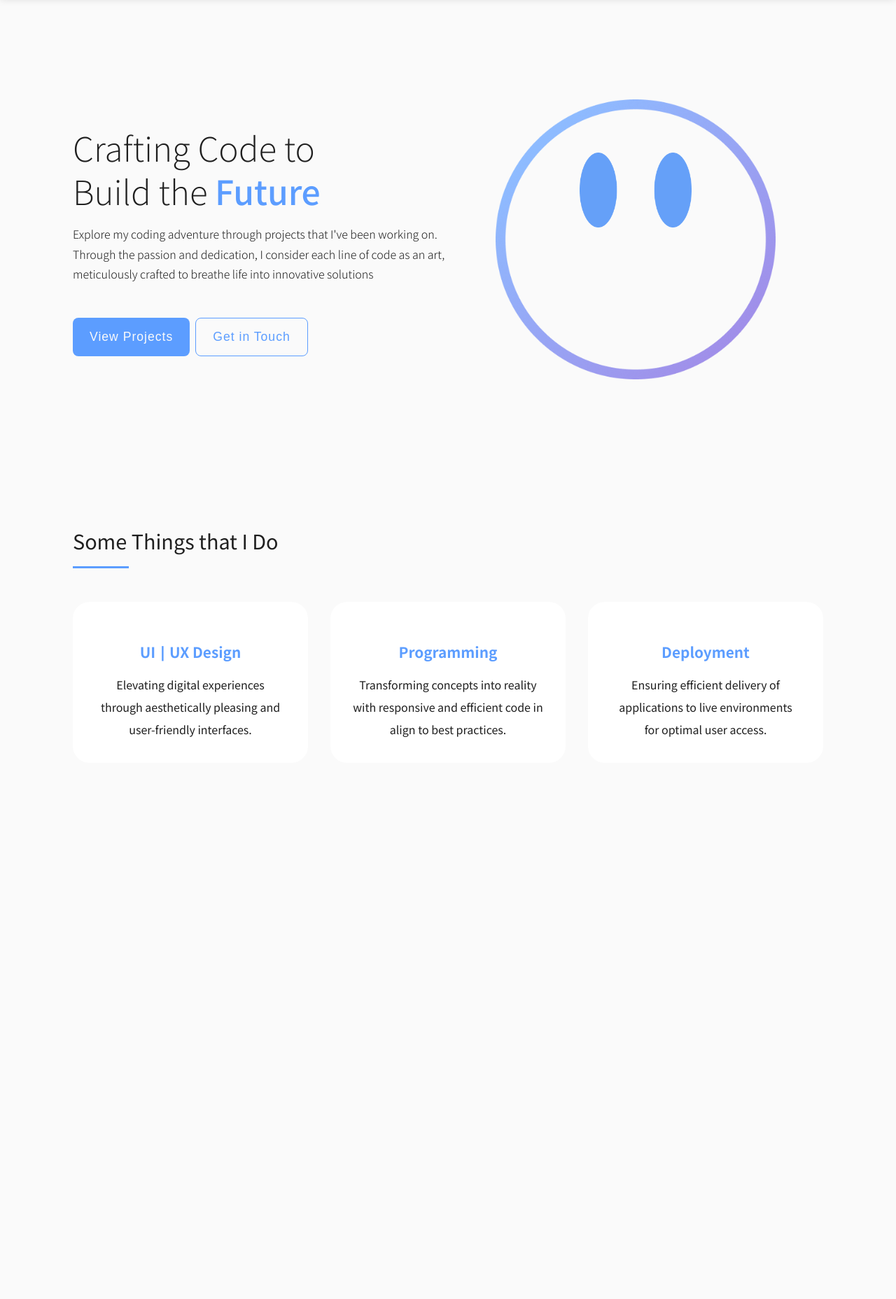
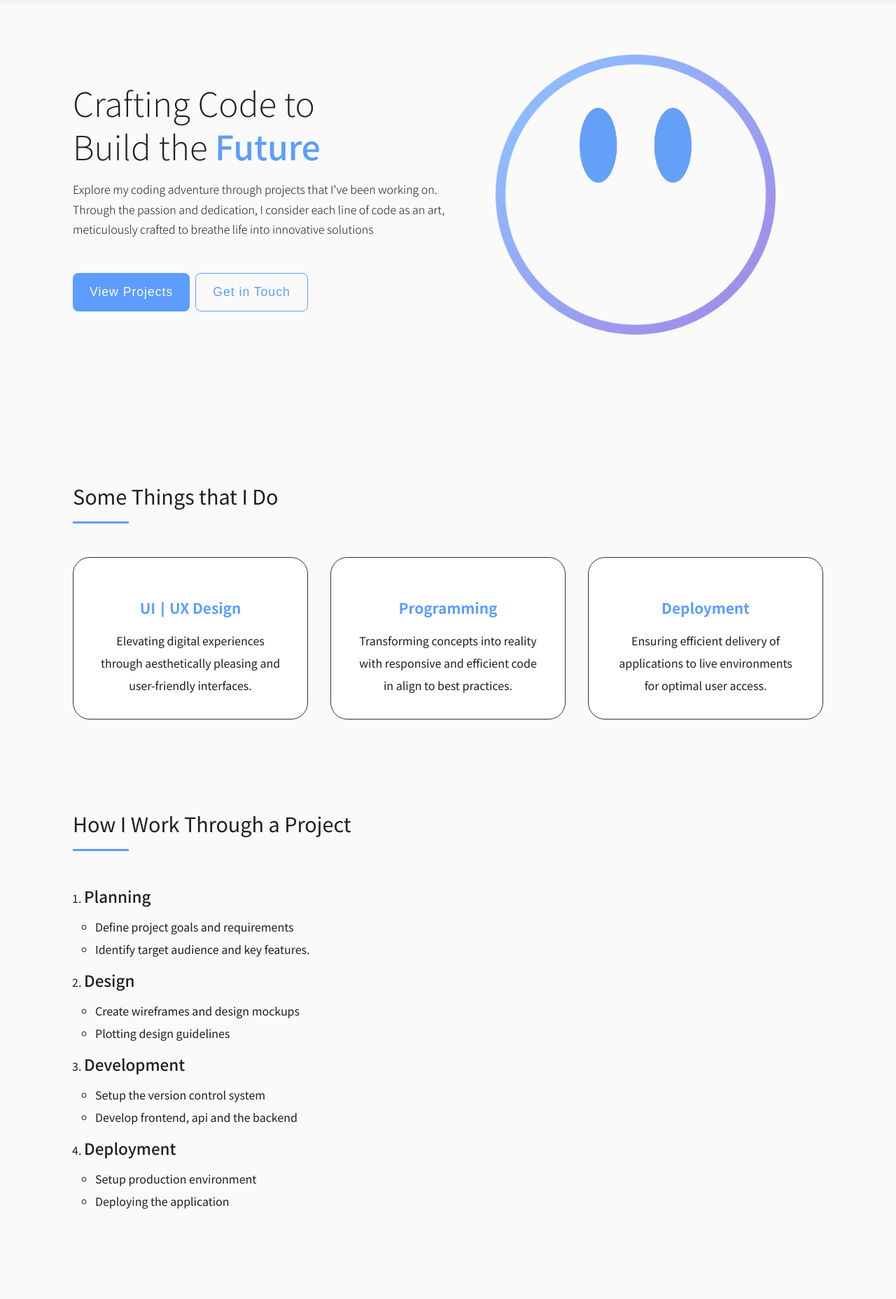
Before and after one commit to jetsgarcia/lab2, a PHP site: page / in a window 1280 px wide. Shown: the part 64-1920 px from the top of the page at 70% size. Before the commit the page ends 1117 px from the top, so only its background shows below. Run offline with PHP 8.4, Linux system fonts and the light colour scheme; some libraries are stand-ins or nearby versions.

Commit message:
Added How I Work section

```diff
--- a/week5/assets/css/styles.css
+++ b/week5/assets/css/styles.css
@@ -26,7 +26,7 @@ body {
   --primary-color: hsl(216, 100%, 68%);
   --hover-color: hsl(224, 100%, 57%);
   --grayed-color: hsl(0, 0%, 100%);
-  --grayed-color-hover: hsl(0, 0%, 90%);
+  --grayed-color-hover: hsl(0, 0%, 100%);
 }
 
 .dark-mode {
@@ -209,7 +209,7 @@ body {
   align-items: center;
   color: var(--text-color);
   margin: 0 auto;
-  margin-top: 8rem;
+  margin-top: 4rem;
   margin-bottom: 8rem;
   padding: var(--laptop-padding);
   max-width: 1200px;
@@ -325,8 +325,11 @@ body {
   text-align: center;
   transition: all 0.3s ease-in-out;
 }
-#home .things-i-do .container > div:hover {
-  background-color: var(--grayed-color-hover);
+#home .things-i-do .container > div.light {
+  border: 1px solid hsl(0, 0%, 20%);
+}
+#home .things-i-do .container > div.light:hover {
+  background-color: var(--body-background-color);
 }
 #home .things-i-do .container > div > lord-icon {
   width: 5rem;
@@ -340,6 +343,44 @@ body {
   margin: 1.5rem 0 1rem;
   font-weight: bold;
   color: var(--primary-color);
+}
+
+#home .how-i-work {
+  margin: 0 auto;
+  margin-top: 8rem;
+  margin-bottom: 8rem;
+  padding: var(--laptop-padding);
+  max-width: 1200px;
+}
+#home .how-i-work h2 {
+  font-size: 1.8rem;
+  font-weight: 400;
+  margin-bottom: 3rem;
+}
+#home .how-i-work h2::after {
+  content: "";
+  display: block;
+  width: 5rem;
+  height: 0.2rem;
+  background-color: var(--primary-color);
+  margin: 1rem 0;
+}
+#home .how-i-work ol {
+  margin-left: 1rem;
+}
+#home .how-i-work ol > li {
+  margin-bottom: 1rem;
+}
+#home .how-i-work ol .list-header {
+  font-size: 1.4rem;
+  font-weight: 500;
+  margin-bottom: 1rem;
+}
+#home .how-i-work ol ul {
+  margin-left: 1rem;
+}
+#home .how-i-work ol ul > li {
+  margin-bottom: 0.5rem;
 }
 
 @media (max-width: 768px) {
--- a/week5/assets/css/styles.scss
+++ b/week5/assets/css/styles.scss
@@ -29,7 +29,7 @@ body {
   --primary-color: hsl(216, 100%, 68%);
   --hover-color: hsl(224, 100%, 57%);
   --grayed-color: hsl(0, 0%, 100%);
-  --grayed-color-hover: hsl(0, 0%, 90%);
+  --grayed-color-hover: hsl(0, 0%, 100%);
 }
 
 .dark-mode {
@@ -74,6 +74,7 @@ body {
 // Partials for laptop view
 @import "../scss_partials/laptop/home/hero";
 @import "../scss_partials/laptop/home/things_i_do";
+@import "../scss_partials/laptop/home/how_i_work";
 
 // Partials for phone view
 @import "../scss_partials/phone/home/hero";
--- a/week5/assets/scss_partials/laptop/home/_hero.scss
+++ b/week5/assets/scss_partials/laptop/home/_hero.scss
@@ -4,7 +4,7 @@
   align-items: center;
   color: var(--text-color);
   margin: 0 auto;
-  margin-top: 8rem;
+  margin-top: 4rem;
   margin-bottom: 8rem;
   padding: var(--laptop-padding);
   max-width: 1200px;
--- a/week5/index.htm
+++ b/week5/index.htm
@@ -175,7 +175,7 @@
         <section class="things-i-do">
           <h2>Some Things that I Do</h2>
           <div class="container">
-            <div class="card 1">
+            <div class="card 1 light">
               <lord-icon
                 src="https://cdn.lordicon.com/oqaajvyl.json"
                 trigger="loop"
@@ -189,7 +189,7 @@
                 user-friendly interfaces.
               </p>
             </div>
-            <div class="card 2">
+            <div class="card 2 light">
               <lord-icon
                 src="https://cdn.lordicon.com/ipbtscff.json"
                 trigger="loop"
@@ -203,7 +203,7 @@
                 code in align to best practices.
               </p>
             </div>
-            <div class="card 3">
+            <div class="card 3 light">
               <lord-icon
                 src="https://cdn.lordicon.com/pgveulug.json"
                 trigger="loop"
@@ -219,6 +219,39 @@
             </div>
           </div>
         </section>
+        <section class="how-i-work">
+          <h2>How I Work Through a Project</h2>
+          <ol>
+            <li>
+              <p class="list-header">Planning</p>
+              <ul>
+                <li>Define project goals and requirements</li>
+                <li>Identify target audience and key features.</li>
+              </ul>
+            </li>
+            <li>
+              <p class="list-header">Design</p>
+              <ul>
+                <li>Create wireframes and design mockups</li>
+                <li>Plotting design guidelines</li>
+              </ul>
+            </li>
+            <li>
+              <p class="list-header">Development</p>
+              <ul>
+                <li>Setup the version control system</li>
+                <li>Develop frontend, api and the backend</li>
+              </ul>
+            </li>
+            <li>
+              <p class="list-header">Deployment</p>
+              <ul>
+                <li>Setup production environment</li>
+                <li>Deploying the application</li>
+              </ul>
+            </li>
+          </ol>
+        </section>
       </section>
       <section class="hide" id="about">
         <p class="placeholder">Coming Soon 😊</p>
```
Also changed, not shown: week5/assets/scss_partials/laptop/home/_how_i_work.scss (added, +44 -0 lines), week5/assets/scss_partials/laptop/home/_things_i_do.scss (+6 -2 lines), 1 other file.
